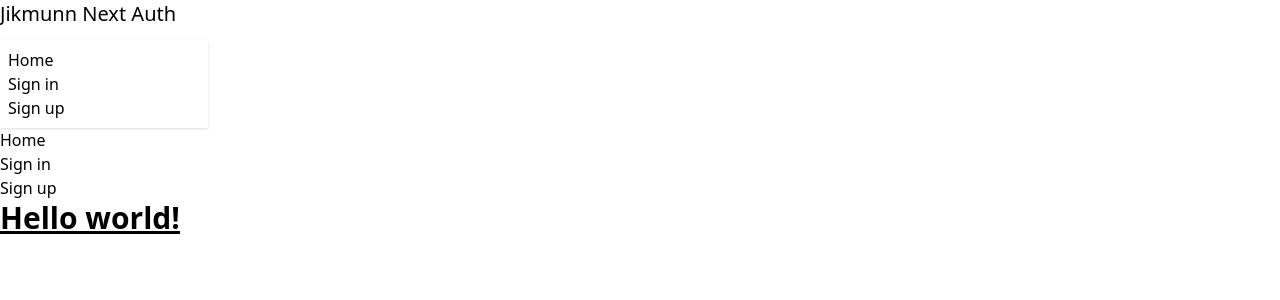
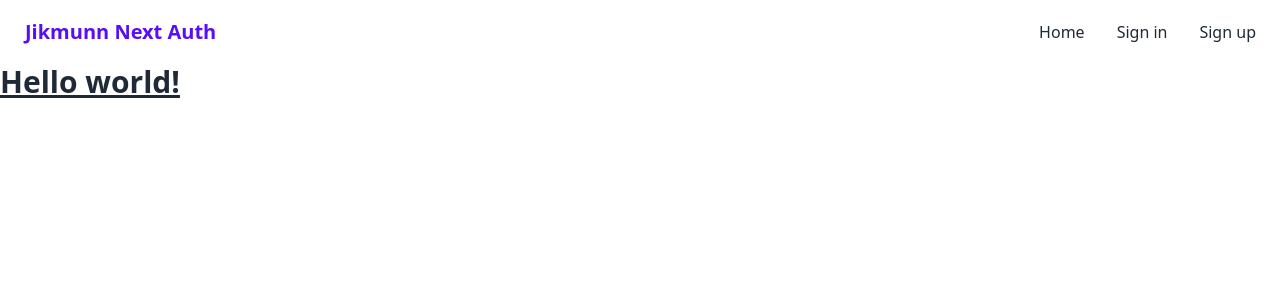
Before and after one commit to muhammad-jiku/jikmunn-next-auth-app, a Next.js app: page / in a window 1280 px wide. Shown: the top 300 px of the page. Built offline with nearby package versions, Linux system fonts and the light colour scheme.

Commit message:
daisyui plugin added

```diff
--- a/package.json
+++ b/package.json
@@ -10,6 +10,7 @@
   },
   "dependencies": {
     "@next/font": "13.1.6",
+    "daisyui": "^2.49.0",
     "eslint": "8.33.0",
     "eslint-config-next": "13.1.6",
     "next": "13.1.6",
--- a/tailwind.config.js
+++ b/tailwind.config.js
@@ -11,5 +11,5 @@ module.exports = {
   theme: {
     extend: {},
   },
-  plugins: [],
+  plugins: [require('daisyui')],
 };
```
Also changed, not shown: 1 other file (tests, documents, lock files or other folders).
